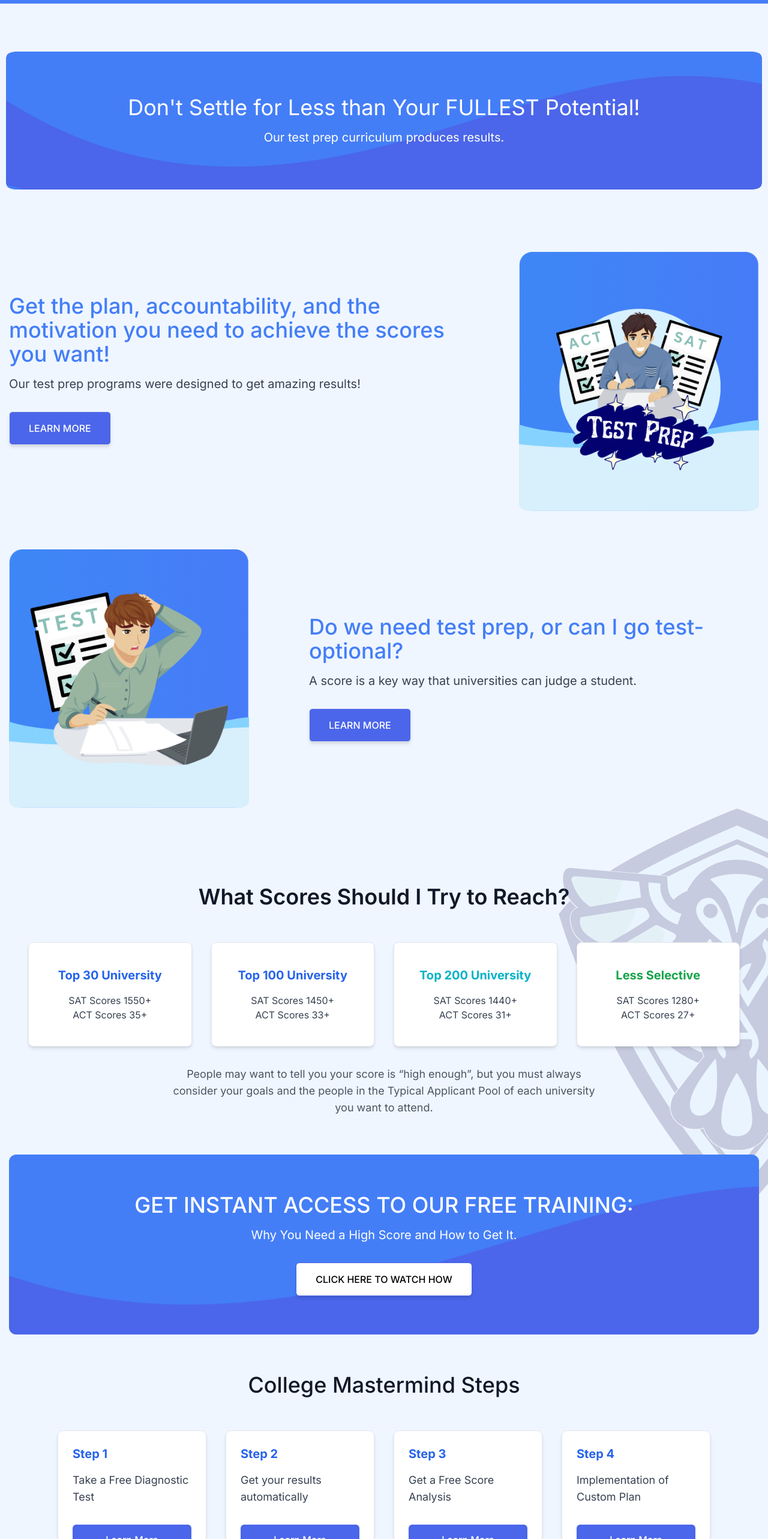
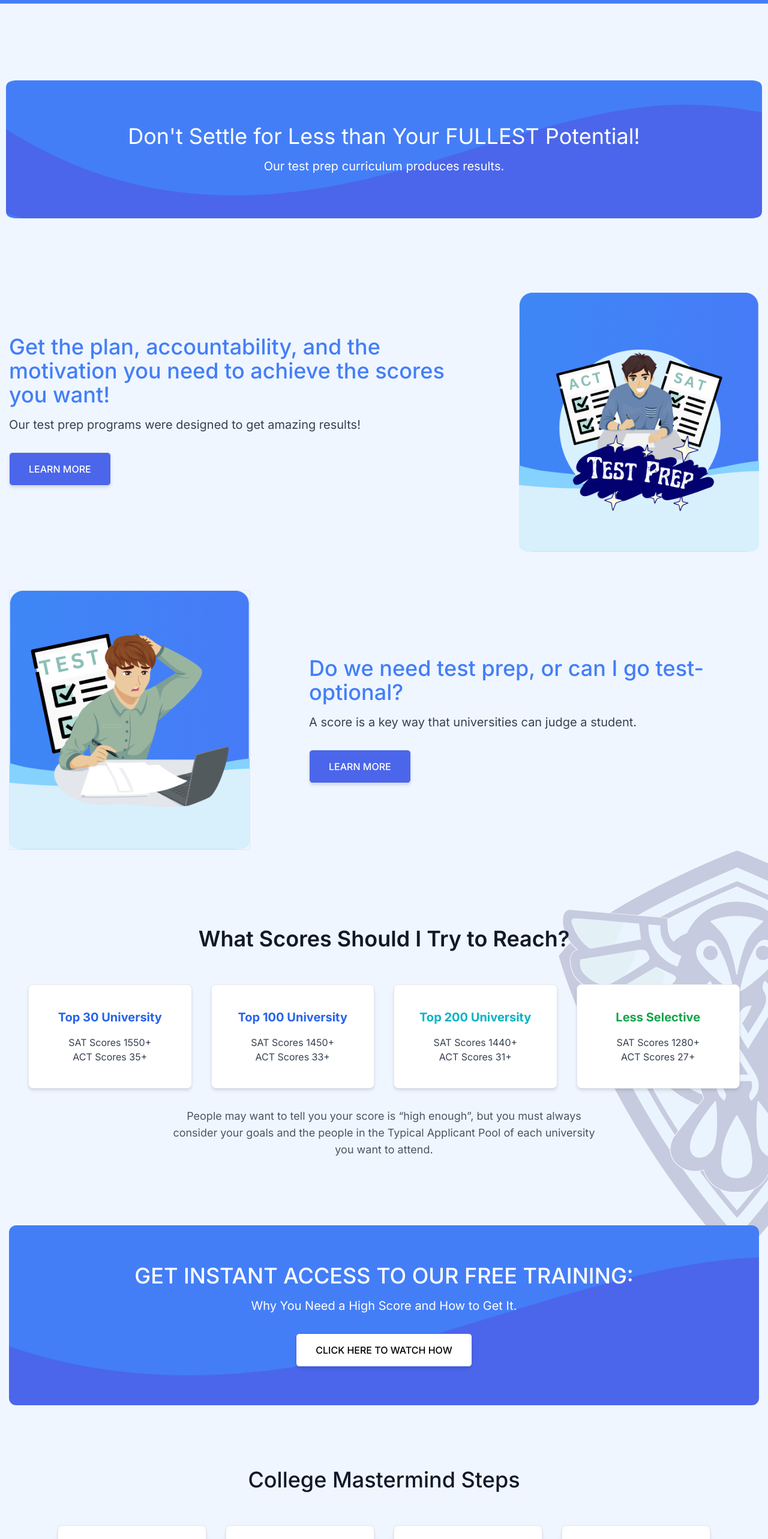
Before and after one commit to techxensolutions/CollageMasterMind, a Next.js app: page / in a window 1280 px wide. Shown: the part 1380-3946 px from the top of the page at 60% size. Built offline with nearby package versions, Linux system fonts and the light colour scheme.

Commit message:
fix deployment issue

```diff
--- a/package.json
+++ b/package.json
@@ -22,6 +22,7 @@
     "@types/node": "^20",
     "@types/react": "^18",
     "@types/react-dom": "^18",
+    "@types/react-slick": "^0.23.13",
     "eslint": "^8",
     "eslint-config-next": "14.2.5",
     "postcss": "^8",
--- a/src/components/CallToAction.tsx
+++ b/src/components/CallToAction.tsx
@@ -3,7 +3,7 @@ import Button from './Button';
 const CallToActionBanner = () => {
   return (
     <div
-      className="relative max-w-[1250px]  rounded-xl bg-cover bg-center py-16 mx-4 md:mx-auto"
+      className="relative max-w-[1250px]  rounded-xl bg-cover bg-center py-16 mx-4 md:mx-auto md:mt-12"
       style={{ backgroundImage: "url('/images/StrategyBg.png')" }}
     >
       <div className="relative max-w-6xl mx-auto px-4 sm:px-6 lg:px-8 text-center">
--- a/src/components/GpaToScore.tsx
+++ b/src/components/GpaToScore.tsx
@@ -4,7 +4,7 @@ import Button from "./Button";
 const GpaToTestScores = () => {
   return (
     <div
-      className="relative max-w-[1250px] md:mx-auto rounded-xl bg-cover bg-center py-16 mx-4"
+      className="relative max-w-[1250px] md:mx-auto rounded-xl bg-cover bg-center py-16 mx-4 md:mt-10"
       style={{ backgroundImage: "url('/images/StrategyBg.png')" }}
     >
       <div className="relative max-w-6xl mx-auto px-4 sm:px-6 lg:px-8 text-center">
--- a/src/components/InfoSection.tsx
+++ b/src/components/InfoSection.tsx
@@ -5,7 +5,7 @@ import { motion } from "framer-motion";
 
 const InfoSection = () => {
   return (
-    <div className="pt-16">
+    <div className="pt-16 mt-5">
       <div className="max-w-[1250px] mx-auto">
         <motion.div
           initial={{ opacity: 0, x: 80 }}
@@ -41,7 +41,7 @@ const InfoSection = () => {
           transition={{ duration: 1 }}
           className="flex justify-between items-center flex-col md:flex-row gap-8 md:gap-20 px-4 md:px-0"
         >
-          <div className="mt-10 lg:mt-0">
+          <div className="mt-15 lg:mt-0 border">
             <Image
               width={400}
               height={400}
--- a/src/components/Potential.tsx
+++ b/src/components/Potential.tsx
@@ -1,7 +1,7 @@
 const PotentialSection = () => {
   return (
     <div
-      className="relative bg-cover bg-center py-6 h-[230px] rounded-xl text-white flex flex-col justify-center items-center max-w-[1260px] mx-4 md:mx-auto mt-20 p-4"
+      className="relative bg-cover bg-center py-6 h-[230px] rounded-xl text-white flex flex-col justify-center items-center max-w-[1260px] mx-4 md:mx-auto mt-32 p-4"
       style={{ backgroundImage: "url('/images/StrategyBg.png')" }}
     >
       <h2 className="text-3xl font-[400] sm:text-4xl">
--- a/src/components/Steps.tsx
+++ b/src/components/Steps.tsx
@@ -43,7 +43,7 @@ const StepsSection: React.FC = () => {
 
   return (
     <div className="py-16">
-      <div className="max-w-6xl mx-auto px-4 sm:px-6 lg:px-8">
+      <div className="max-w-6xl mx-auto px-4 sm:px-6 lg:px-8 md:mt-10">
         <h2 className="text-3xl font-[500] text-center text-gray-900 sm:text-4xl">
           College Mastermind Steps
         </h2>
```
Also changed, not shown: 1 other file (tests, documents, lock files or other folders).
